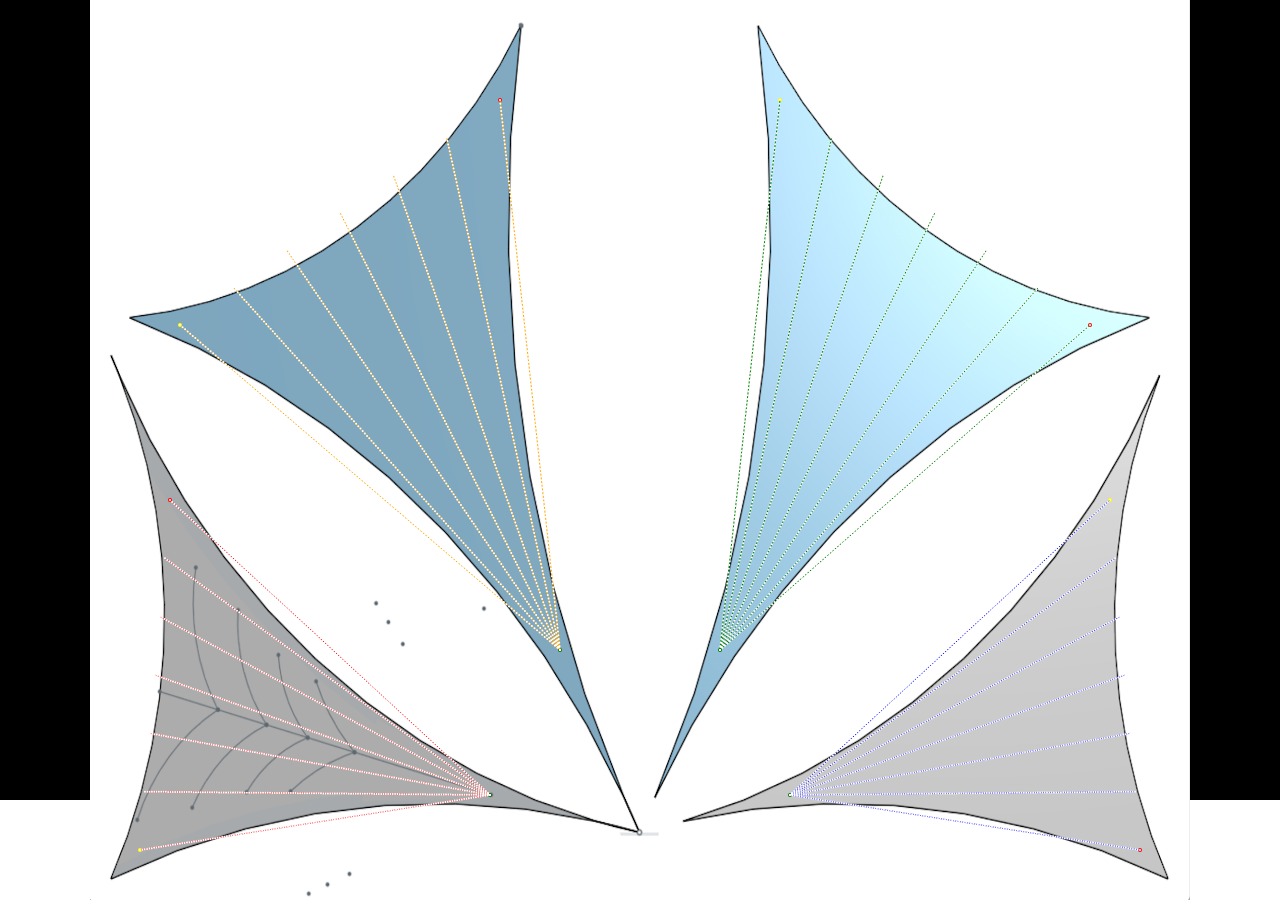
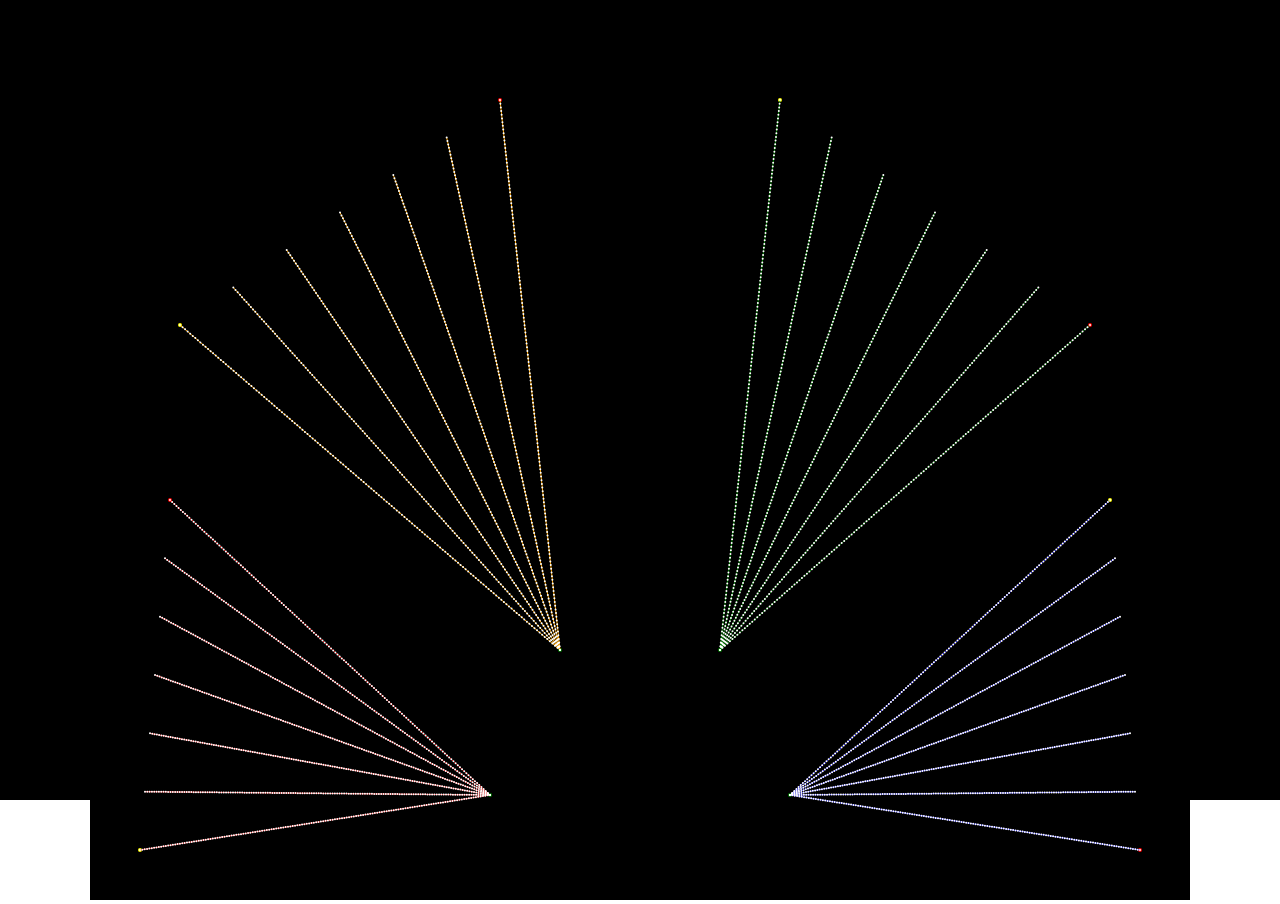
Before and after one commit to michellesh/dance-floor, a React (Create React App) app in the folder prototype/: page / in a window 1280 px wide. Built offline with nearby package versions, Linux system fonts and the light colour scheme.

Commit message:
Hide background image for viz development

```diff
--- a/prototype/src/components/Prototype.js
+++ b/prototype/src/components/Prototype.js
@@ -29,8 +29,8 @@ const NUM_LEDS = 150;
 
 const Canvas = styled.canvas`
   background-color: ${BACKGROUND_COLOR};
-  background-image: url(${process.env.PUBLIC_URL}/img/sail_layout.png);
-  background-size: ${WIDTH}px ${HEIGHT}px;
+  //background-image: url(${process.env.PUBLIC_URL}/img/sail_layout.png);
+  //background-size: ${WIDTH}px ${HEIGHT}px;
 `;
 const Container = styled.div`
   background-color: ${BACKGROUND_COLOR};
```
